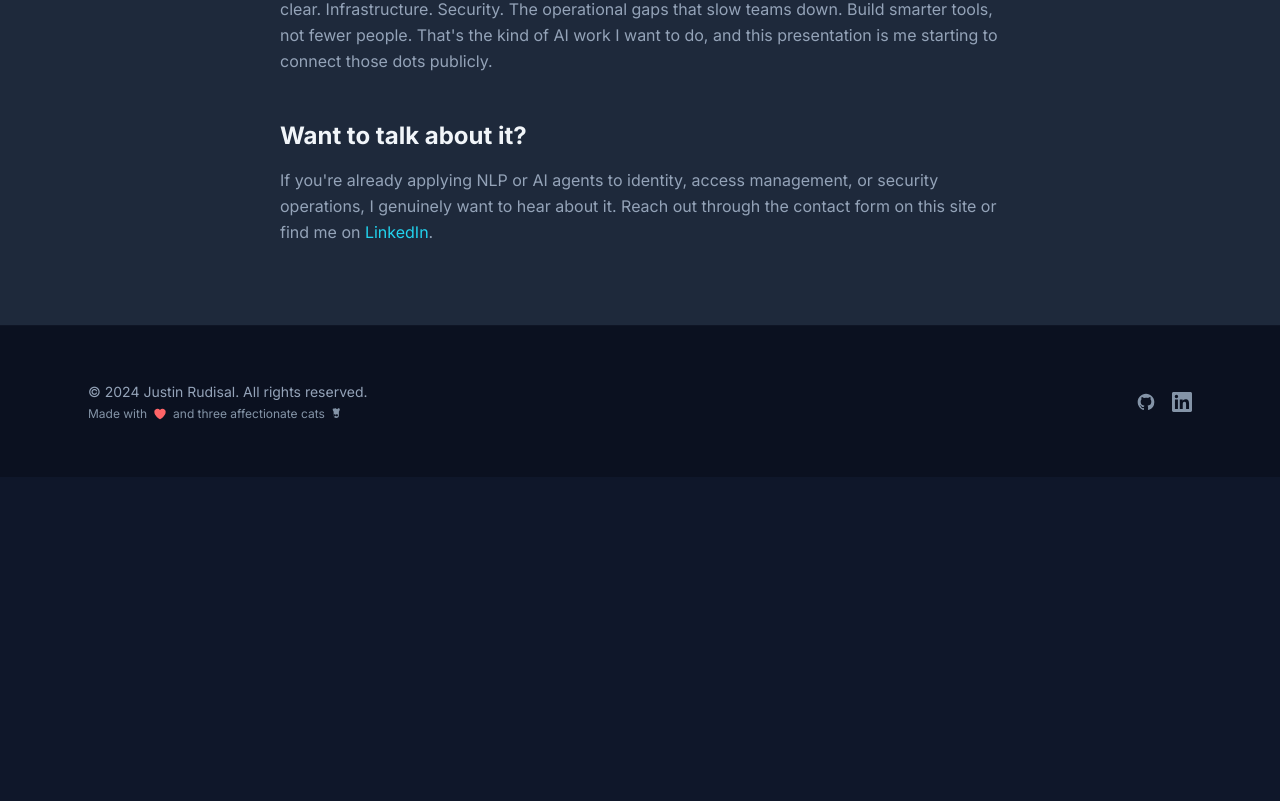
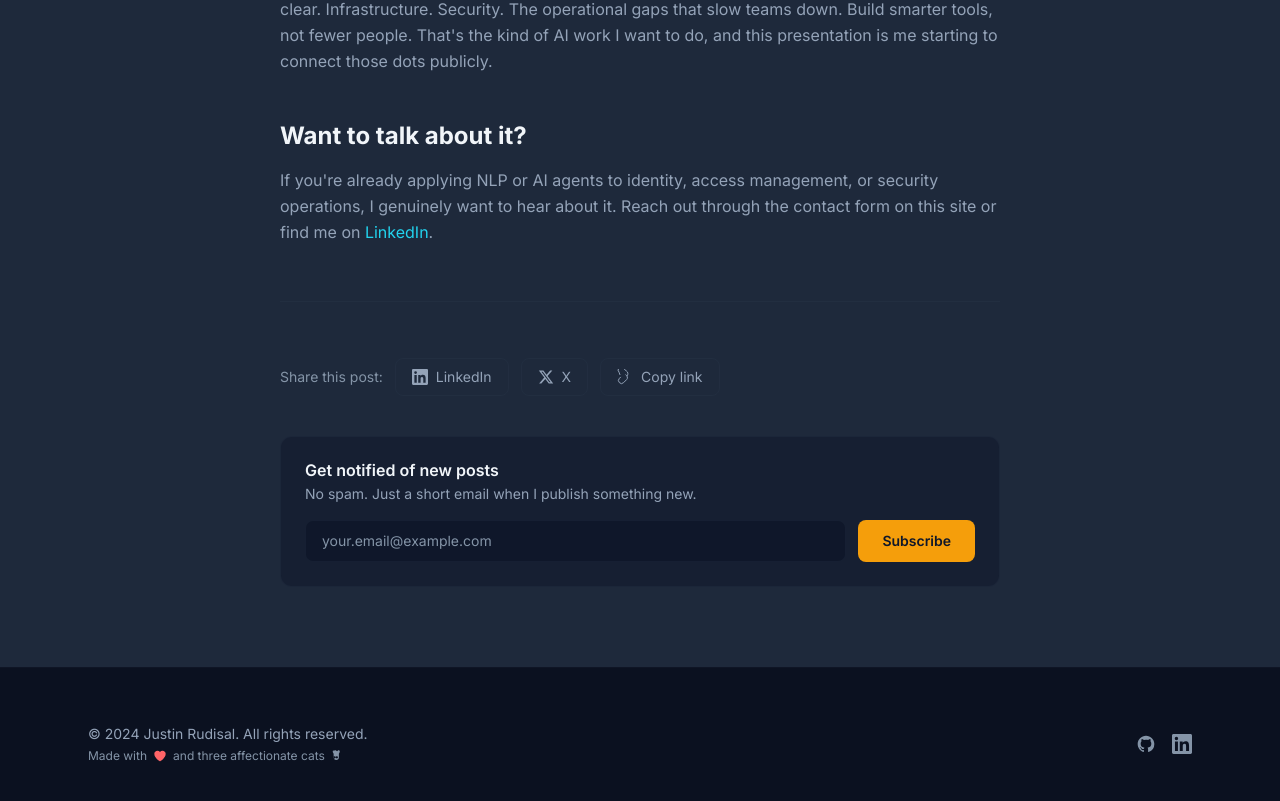
Before and after one commit to JustinRudisal/portfolio_website, a React (Vite) app: page /blog/nlp-identity-access-management in a window 1280 px wide. Shown: the part 2573-3374 px from the top of the page. Before the commit the page ends 3050 px from the top, so only its background shows below. Built offline with nearby package versions, Linux system fonts and the light colour scheme.

Commit message:
feat: add share buttons and newsletter signup to blog posts
Share bar with LinkedIn, X, copy link, and native Web Share API.
Newsletter signup via Buttondown embed. CSP updated for Buttondown.

```diff
--- /dev/null
+++ b/src/components/NewsletterSignup.jsx
@@ -0,0 +1,75 @@
+import React, { useState } from 'react';
+
+const NewsletterSignup = () => {
+  const [email, setEmail] = useState('');
+  const [status, setStatus] = useState('idle');
+
+  const handleSubmit = async (e) => {
+    e.preventDefault();
+    if (!email.trim()) return;
+
+    setStatus('submitting');
+    try {
+      const res = await fetch('https://buttondown.com/api/emails/embed-subscribe/rudisal', {
+        method: 'POST',
+        headers: { 'Content-Type': 'application/x-www-form-urlencoded' },
+        body: new URLSearchParams({ email: email.trim() }),
+      });
+      if (res.ok || res.redirected) {
+        setStatus('success');
+        setEmail('');
+      } else {
+        setStatus('error');
+      }
+    } catch {
+      setStatus('error');
+    }
+  };
+
+  if (status === 'success') {
+    return (
+      <div className="border border-accent/20 rounded-xl p-6 bg-surface-dark/50 text-center">
+        <svg className="w-10 h-10 text-success mx-auto mb-3" fill="none" stroke="currentColor" viewBox="0 0 24 24" aria-hidden="true">
+          <path strokeLinecap="round" strokeLinejoin="round" strokeWidth={1.5} d="M9 12.75L11.25 15 15 9.75M21 12a9 9 0 11-18 0 9 9 0 0118 0z" />
+        </svg>
+        <p className="text-text-primary font-medium">You're subscribed!</p>
+        <p className="text-text-secondary text-sm mt-1">Check your email to confirm.</p>
+      </div>
+    );
+  }
+
+  return (
+    <div className="border border-surface-light/20 rounded-xl p-6 bg-surface-dark/50">
+      <h3 className="text-text-primary font-semibold mb-1">Get notified of new posts</h3>
+      <p className="text-text-secondary text-sm mb-4">
+        No spam. Just a short email when I publish something new.
+      </p>
+      <form onSubmit={handleSubmit} className="flex flex-col sm:flex-row gap-3">
+        <label htmlFor="newsletter-email" className="sr-only">Email address</label>
+        <input
+          id="newsletter-email"
+          type="email"
+          name="email"
+          placeholder="your.email@example.com"
+          value={email}
+          onChange={(e) => setEmail(e.target.value)}
+          required
+          className="flex-grow px-4 py-2.5 rounded-lg bg-surface-dark border border-surface-light/20 text-text-primary placeholder-text-muted text-sm transition-all duration-200 focus:outline-none focus:ring-2 focus:ring-accent focus:border-transparent"
+          disabled={status === 'submitting'}
+        />
+        <button
+          type="submit"
+          disabled={status === 'submitting'}
+          className="px-6 py-2.5 rounded-lg bg-cta hover:bg-cta-hover text-surface-dark font-semibold text-sm transition-all duration-200 hover:shadow-lg hover:shadow-cta/20 focus-visible:outline-2 focus-visible:outline-accent focus-visible:outline-offset-2 disabled:opacity-50 disabled:cursor-not-allowed whitespace-nowrap"
+        >
+          {status === 'submitting' ? 'Subscribing...' : 'Subscribe'}
+        </button>
+      </form>
+      {status === 'error' && (
+        <p className="text-red-400 text-sm mt-2">Something went wrong. Try again or subscribe directly at buttondown.com/rudisal.</p>
+      )}
+    </div>
+  );
+};
+
+export default NewsletterSignup;
--- /dev/null
+++ b/src/components/ShareBar.jsx
@@ -0,0 +1,106 @@
+import React, { useState } from 'react';
+
+const ShareBar = ({ title, url }) => {
+  const [copied, setCopied] = useState(false);
+  const encodedUrl = encodeURIComponent(url);
+  const encodedTitle = encodeURIComponent(title);
+
+  const handleCopyLink = async () => {
+    try {
+      await navigator.clipboard.writeText(url);
+      setCopied(true);
+      setTimeout(() => setCopied(false), 2000);
+    } catch {
+      // Fallback for older browsers
+      const input = document.createElement('input');
+      input.value = url;
+      document.body.appendChild(input);
+      input.select();
+      document.execCommand('copy');
+      document.body.removeChild(input);
+      setCopied(true);
+      setTimeout(() => setCopied(false), 2000);
+    }
+  };
+
+  const handleNativeShare = async () => {
+    if (navigator.share) {
+      try {
+        await navigator.share({ title, url });
+      } catch {
+        // User cancelled share
+      }
+    }
+  };
+
+  const linkClass = 'inline-flex items-center gap-2 px-4 py-2 rounded-lg border border-surface-light/20 text-text-secondary hover:text-accent hover:border-accent/30 transition-colors duration-200 text-sm focus-visible:outline-2 focus-visible:outline-accent focus-visible:outline-offset-2';
+
+  return (
+    <div className="flex flex-wrap items-center gap-3">
+      <span className="text-text-muted text-sm">Share this post:</span>
+
+      <a
+        href={`https://www.linkedin.com/sharing/share-offsite/?url=${encodedUrl}`}
+        target="_blank"
+        rel="noopener noreferrer"
+        className={linkClass}
+        aria-label="Share on LinkedIn"
+      >
+        <svg className="w-4 h-4" fill="currentColor" viewBox="0 0 24 24" aria-hidden="true">
+          <path d="M20.447 20.452h-3.554v-5.569c0-1.328-.027-3.037-1.852-3.037-1.853 0-2.136 1.445-2.136 2.939v5.667H9.351V9h3.414v1.561h.046c.477-.9 1.637-1.85 3.37-1.85 3.601 0 4.267 2.37 4.267 5.455v6.286zM5.337 7.433a2.062 2.062 0 01-2.063-2.065 2.064 2.064 0 112.063 2.065zm1.782 13.019H3.555V9h3.564v11.452zM22.225 0H1.771C.792 0 0 .774 0 1.729v20.542C0 23.227.792 24 1.771 24h20.451C23.2 24 24 23.227 24 22.271V1.729C24 .774 23.2 0 22.222 0h.003z" />
+        </svg>
+        LinkedIn
+      </a>
+
+      <a
+        href={`https://x.com/intent/tweet?url=${encodedUrl}&text=${encodedTitle}`}
+        target="_blank"
+        rel="noopener noreferrer"
+        className={linkClass}
+        aria-label="Share on X"
+      >
+        <svg className="w-4 h-4" fill="currentColor" viewBox="0 0 24 24" aria-hidden="true">
+          <path d="M18.244 2.25h3.308l-7.227 8.26 8.502 11.24H16.17l-5.214-6.817L4.99 21.75H1.68l7.73-8.835L1.254 2.25H8.08l4.713 6.231zm-1.161 17.52h1.833L7.084 4.126H5.117z" />
+        </svg>
+        X
+      </a>
+
+      <button
+        onClick={handleCopyLink}
+        className={linkClass}
+        aria-label={copied ? 'Link copied' : 'Copy link to clipboard'}
+      >
+        {copied ? (
+          <>
+            <svg className="w-4 h-4 text-success" fill="none" stroke="currentColor" viewBox="0 0 24 24" aria-hidden="true">
+              <path strokeLinecap="round" strokeLinejoin="round" strokeWidth={2} d="M4.5 12.75l6 6 9-13.5" />
+            </svg>
+            Copied
+          </>
+        ) : (
+          <>
+            <svg className="w-4 h-4" fill="none" stroke="currentColor" viewBox="0 0 24 24" aria-hidden="true">
+              <path strokeLinecap="round" strokeLinejoin="round" strokeWidth={1.5} d="M13.19 8.688a4.5 4.5 0 011.242 7.244l-4.5 4.5a4.5 4.5 0 01-6.364-6.364l1.757-1.757m9.86-2.04a4.5 4.5 0 00-1.242-7.244l-4.5-4.5a4.5 4.5 0 00-6.364 6.364L4.34 8.374" />
+            </svg>
+            Copy link
+          </>
+        )}
+      </button>
+
+      {typeof navigator !== 'undefined' && navigator.share && (
+        <button
+          onClick={handleNativeShare}
+          className={linkClass}
+          aria-label="Share via system share menu"
+        >
+          <svg className="w-4 h-4" fill="none" stroke="currentColor" viewBox="0 0 24 24" aria-hidden="true">
+            <path strokeLinecap="round" strokeLinejoin="round" strokeWidth={1.5} d="M9 8.25H7.5a2.25 2.25 0 00-2.25 2.25v9a2.25 2.25 0 002.25 2.25h9a2.25 2.25 0 002.25-2.25v-9a2.25 2.25 0 00-2.25-2.25H15m0-3l-3-3m0 0l-3 3m3-3v12" />
+          </svg>
+          Share
+        </button>
+      )}
+    </div>
+  );
+};
+
+export default ShareBar;
--- a/src/pages/BlogPost_AIAssistedEngineering.jsx
+++ b/src/pages/BlogPost_AIAssistedEngineering.jsx
@@ -1,6 +1,8 @@
 import React from 'react';
 import { Link } from 'react-router-dom';
 import Disclosure from '../components/Disclosure';
+import ShareBar from '../components/ShareBar';
+import NewsletterSignup from '../components/NewsletterSignup';
 
 const BlogPost_AIAssistedEngineering = () => {
   return (
@@ -775,6 +777,17 @@ This file makes the AI the forcing function.`}
             the friction is worth it. I think you will find it catches things you would have missed.
           </p>
 
+          <hr className="border-surface-light/20 my-14" />
+
+          <ShareBar
+            title="AI-Assisted Engineering: A Practical Guide to Using AI Coding Tools Without Losing Your Edge"
+            url="https://justinrudisal.com/blog/ai-assisted-engineering"
+          />
+
+          <div className="mt-10">
+            <NewsletterSignup />
+          </div>
+
         </div>
       </div>
     </article>
--- a/src/pages/BlogPost_NLPIdentity.jsx
+++ b/src/pages/BlogPost_NLPIdentity.jsx
@@ -1,5 +1,7 @@
 import React from 'react';
 import { Link } from 'react-router-dom';
+import ShareBar from '../components/ShareBar';
+import NewsletterSignup from '../components/NewsletterSignup';
 
 const BlogPost_NLPIdentity = () => {
   return (
@@ -158,6 +160,18 @@ const BlogPost_NLPIdentity = () => {
               LinkedIn
             </a>.
           </p>
+
+          <hr className="border-surface-light/20 my-14" />
+
+          <ShareBar
+            title="Applying NLP and AI Agents to Identity and Access Management"
+            url="https://justinrudisal.com/blog/nlp-identity-access-management"
+          />
+
+          <div className="mt-10">
+            <NewsletterSignup />
+          </div>
+
         </div>
       </div>
     </article>
```
Also changed, not shown: 1 other file (tests, documents, lock files or other folders).
